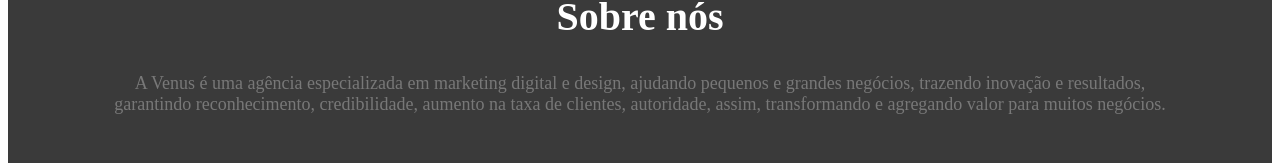
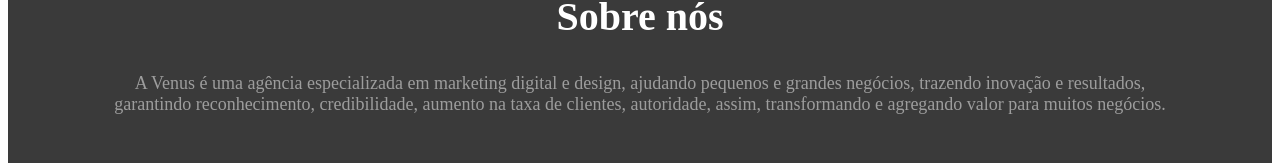
Before and after one commit to Devpe007/venus-marketing, a React (Create React App) app: page / in a window 1280 px wide. Shown: the part 1313-1478 px from the top of the page. Built offline with nearby package versions, Linux system fonts and the light colour scheme; a web font is replaced by a local one.

Commit message:
fixing text color error in AboutUs component

```diff
--- a/src/components/AboutUs/AboutUsElements.js
+++ b/src/components/AboutUs/AboutUsElements.js
@@ -28,5 +28,5 @@ export const AboutUsH1 = styled.h1`
 export const AboutUsP = styled.p`
   font-size: 18px;
 
-  color: #787878;
+  color: #9D9D9D;
 `;
```
